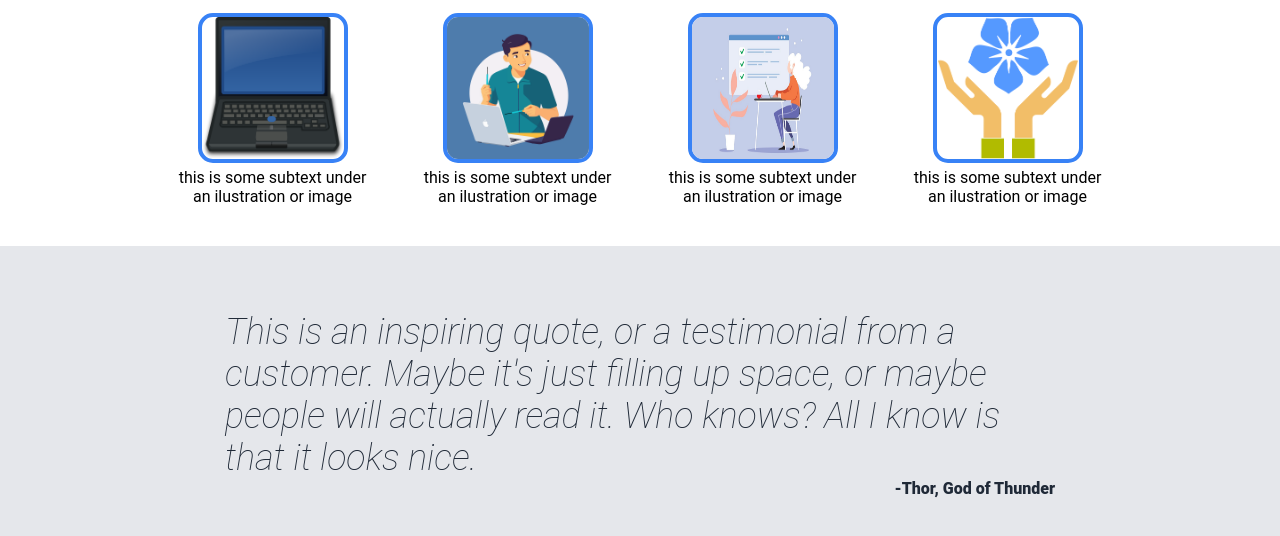
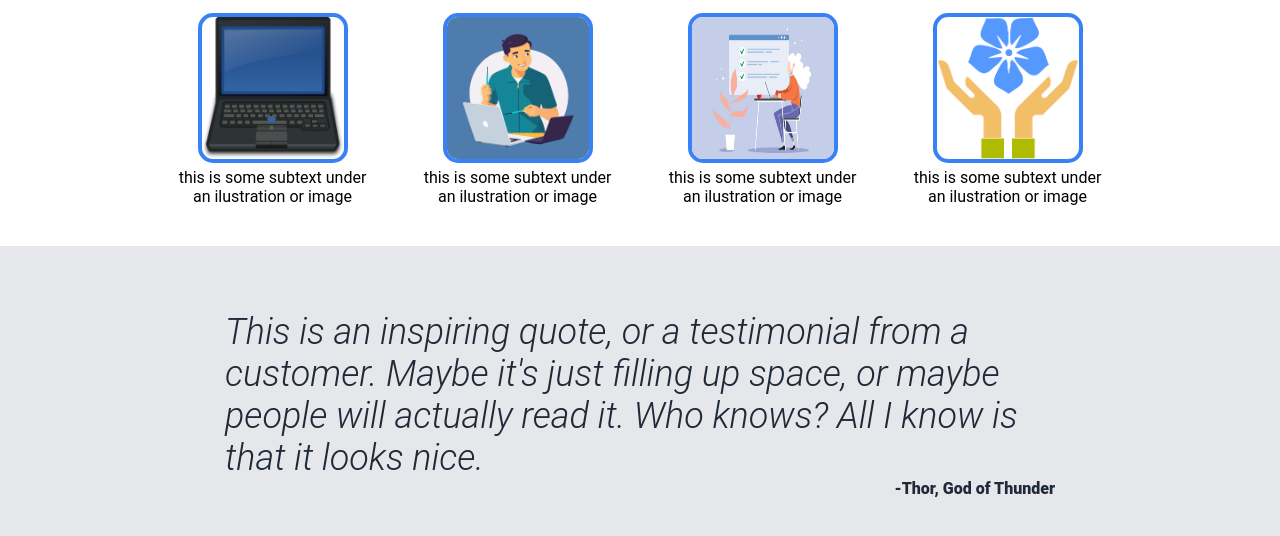
Before and after one commit to lvaqueiroperez/odin-landing-page, a plain HTML site: page index.html in a window 1280 px wide. Shown: the part 574-1110 px from the top of the page. Drawn offline with Linux system fonts and the light colour scheme.

Commit message:
Change quote text font weigth

```diff
--- a/styles.css
+++ b/styles.css
@@ -160,7 +160,7 @@ body {
     font-size: 36px;
     font-style: italic;
     color: #1F2937;
-    font-weight: lighter;
+    font-weight: 300;
 }
 
 .quote-author {
```
